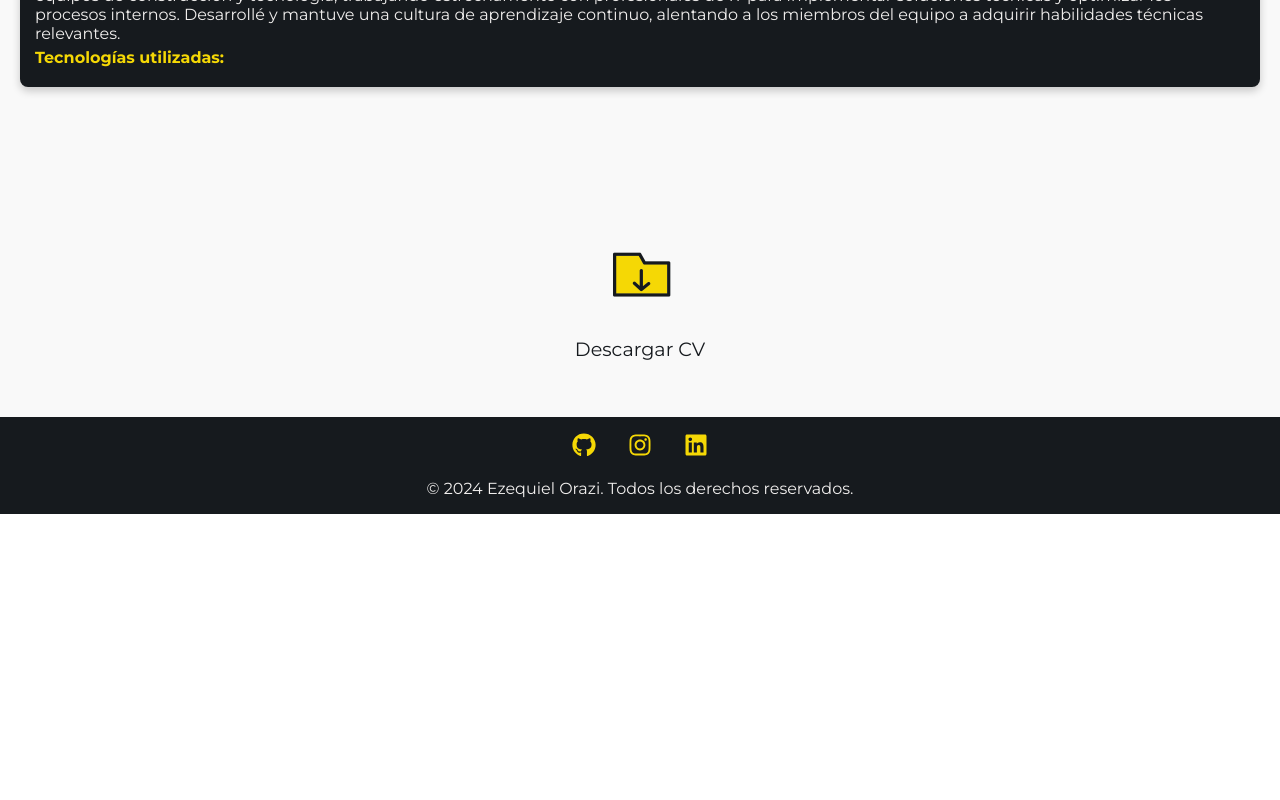
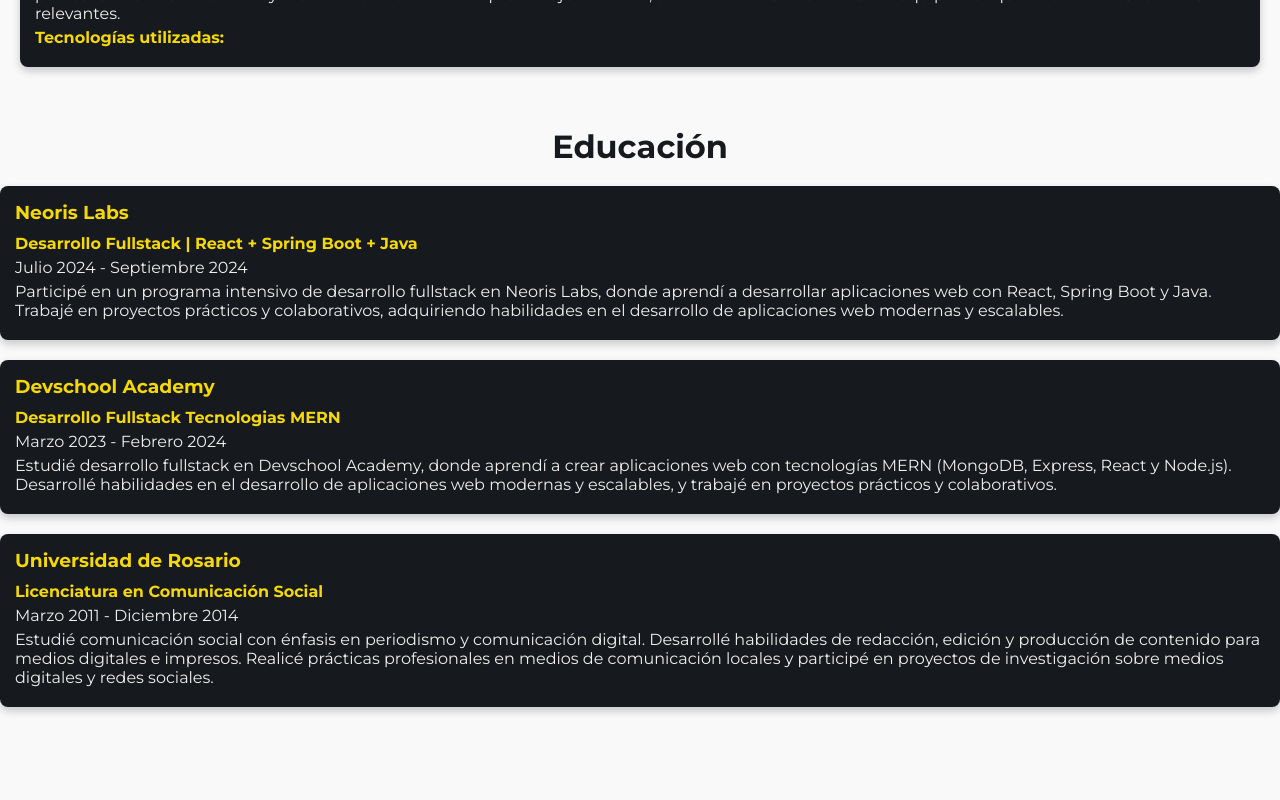
Before and after one commit to Ezzeorazi/mi-portafolio, a React (Vite) app: page /curriculum in a window 1280 px wide. Shown: the part 1000-1800 px from the top of the page. Before the commit the page ends 1514 px from the top, so only its background shows below. Built offline with nearby package versions, Linux system fonts and the light colour scheme.

Commit message:
Estudios, Contacto, foto blog

```diff
--- a/src/components/BlogEntry/BlogEntry.module.css
+++ b/src/components/BlogEntry/BlogEntry.module.css
@@ -10,7 +10,7 @@
 }
 
 .image {
-  width: 40%;
+  width: 25%;
   height: auto;
   border-radius: 8px;
   margin-right: 16px;
--- /dev/null
+++ b/src/components/Education/Education.jsx
@@ -0,0 +1,55 @@
+import React from "react";
+import styles from "./Education.module.css";
+
+const Education = () => {
+  const education = [
+    {
+		id: 1,
+		institution: "Neoris Labs",
+		degree: "Desarrollo Fullstack | React + Spring Boot + Java",
+		startDate: "Julio 2024",
+		endDate: "Septiembre 2024",
+		description:
+		  "Participé en un programa intensivo de desarrollo fullstack en Neoris Labs, donde aprendí a desarrollar aplicaciones web con React, Spring Boot y Java. Trabajé en proyectos prácticos y colaborativos, adquiriendo habilidades en el desarrollo de aplicaciones web modernas y escalables.",
+	  },
+	  {
+		id: 2,
+		institution: "Devschool Academy",
+		degree: "Desarrollo Fullstack Tecnologias MERN",
+		startDate: "Marzo 2023",
+		endDate: "Febrero 2024",
+		description:
+		  "Estudié desarrollo fullstack en Devschool Academy, donde aprendí a crear aplicaciones web con tecnologías MERN (MongoDB, Express, React y Node.js). Desarrollé habilidades en el desarrollo de aplicaciones web modernas y escalables, y trabajé en proyectos prácticos y colaborativos.",
+	  },
+	{
+      id: 4,
+      institution: "Universidad de Rosario",
+      degree: "Licenciatura en Comunicación Social",
+      startDate: "Marzo 2011",
+      endDate: "Diciembre 2014",
+      description:
+        "Estudié comunicación social con énfasis en periodismo y comunicación digital. Desarrollé habilidades de redacción, edición y producción de contenido para medios digitales e impresos. Realicé prácticas profesionales en medios de comunicación locales y participé en proyectos de investigación sobre medios digitales y redes sociales.",
+    },
+
+    // Agrega más estudios aquí
+  ];
+  return (
+    <div className={styles.educationContainer}>
+      <h2>Educación</h2>
+      {education.map((edu) => (
+        <div key={edu.id} className={styles.educationCard}>
+          <h3>{edu.institution}</h3>
+          <p>
+            <strong>{edu.degree}</strong>
+          </p>
+          <p>
+            {edu.startDate} - {edu.endDate}
+          </p>
+          <p>{edu.description}</p>
+        </div>
+      ))}
+    </div>
+  );
+};
+
+export default Education;
--- /dev/null
+++ b/src/components/Education/Education.module.css
@@ -0,0 +1,30 @@
+.educationContainer {
+    margin: 20px 0;
+  }
+
+.educationContainer h2 {
+    font-size: 2rem;
+    margin-bottom: 20px;
+}
+
+  .educationCard {
+    margin-bottom: 20px;
+    padding: 15px;
+    background-color: var(--color-dark);
+    color: var(--color-light);
+    border-radius: 8px;
+    box-shadow: 0 4px 8px rgba(0, 0, 0, 0.2);
+  }
+
+  .educationCard h3 {
+    margin-bottom: 10px;
+    color: var(--color-yellow);
+  }
+
+  .educationCard p {
+    margin: 5px 0;
+  }
+
+  .educationCard strong {
+    color: var(--color-yellow);
+  }
--- /dev/null
+++ b/src/components/Education/index.js
@@ -0,0 +1 @@
+export { default as Education } from './Education';
--- a/src/components/index.js
+++ b/src/components/index.js
@@ -4,3 +4,4 @@ export * from './Experience';
 export * from './Loading'
 export * from './BlogEntry'
 export * from './BurgerButton'
+export * from './Education'
--- a/src/pages/Blog/Blog.jsx
+++ b/src/pages/Blog/Blog.jsx
@@ -13,7 +13,7 @@ const Blog = () => {
 		title: "Creando una Aplicación de Blog con React",
 		date: "2023-10-14",
 		content: "En esta entrada, exploramos el proceso de creación de una aplicación de blog utilizando React. Comenzamos configurando el entorno de desarrollo con Vite, una herramienta de construcción rápida y ligera. Luego, creamos componentes reutilizables para las entradas del blog y la barra de búsqueda. También implementamos una funcionalidad de búsqueda en tiempo real para filtrar las entradas del blog según el término de búsqueda del usuario. Finalmente, añadimos estilos responsivos para asegurar que la aplicación se vea bien en dispositivos móviles y de escritorio. Este proyecto es un excelente ejemplo de cómo React puede ser utilizado para construir aplicaciones web dinámicas y modernas.",
-		imageUrl: "https://via.placeholder.com/600x400" // URL de la imagen
+		imageUrl: "trabajando-ia-pc.jpg" // URL de la imagen
 	  }
   ];
 
--- a/src/pages/Contacto/Contacto.jsx
+++ b/src/pages/Contacto/Contacto.jsx
@@ -10,6 +10,13 @@ const Contacto = () => {
     validate
   );
   const [isLoading, setIsLoading] = useState(true);
+
+  // Datos personales
+  const personalInfo = {
+    phone: "+54 3415957226",
+    city: "Rosario, Santa Fe, Argentina",
+    email: "Ezequiel.orazi90@gmail.com",
+  };
 
   useEffect(() => {
     // Simula una carga de datos
@@ -25,6 +32,7 @@ const Contacto = () => {
   return (
     <div className={styles.contactForm}>
       <h2>Contacto</h2>
+
       {formStatus.success && (
         <p className={styles.successMessage} aria-live="polite">
           {formStatus.success}
@@ -82,6 +90,24 @@ const Contacto = () => {
           {formStatus.isLoading ? "Enviando..." : "Enviar"}
         </button>
       </form>
+      <div className={styles.personalInfo}>
+        <p>
+          <strong>Teléfono:</strong>{" "}
+          <a href={`tel:${personalInfo.phone}`} className={styles.phone}>
+            {personalInfo.phone}
+          </a>
+        </p>
+        <p>
+          <strong>Ciudad de Residencia:</strong>{" "}
+          <span className={styles.city}>{personalInfo.city}</span>
+        </p>
+        <p>
+          <strong>Email:</strong>{" "}
+          <a href={`mailto:${personalInfo.email}`} className={styles.email}>
+            {personalInfo.email}
+          </a>
+        </p>
+      </div>
     </div>
   );
 };
--- a/src/pages/Contacto/Contacto.module.css
+++ b/src/pages/Contacto/Contacto.module.css
@@ -1,16 +1,30 @@
+.contactContainer {
+  padding: 20px;
+  background-color: var(--color-light);
+  border-radius: 8px;
+  box-shadow: 0 4px 8px rgba(0, 0, 0, 0.1);
+  max-width: 100%;
+}
+
 .contactForm {
-    max-width: 500px;
+  max-width: 600px;
   margin: 0 auto;
   padding: 2rem;
   background-color: var(--color-light);
-    border-radius: 8px;
-    box-shadow: 0 2px 10px rgba(0, 0, 0, 0.1);
-    padding-top: 100px;
+  border-radius: 12px;
+  box-shadow: 0 4px 20px rgba(0, 0, 0, 0.1);
+  transition: all 0.3s ease-in-out;
+}
+
+.contactForm:hover {
+  box-shadow: 0 6px 30px rgba(0, 0, 0, 0.15);
 }
 
 h2 {
   text-align: center;
   color: var(--color-dark);
+  font-size: 2rem;
+  margin-bottom: 1rem;
 }
 
 .formGroup {
@@ -21,6 +35,7 @@
   display: block;
   margin-bottom: 0.5rem;
   color: var(--color-dark);
+  font-weight: bold;
 }
 
 .formGroup input,
@@ -28,18 +43,22 @@
   width: 100%;
   padding: 0.75rem;
   border: 1px solid var(--color-gray);
-    border-radius: 4px;
+  border-radius: 8px;
   font-size: 1rem;
+  transition: border-color 0.3s ease-in-out, box-shadow 0.3s ease-in-out;
 }
 
 .formGroup input:focus,
 .formGroup textarea:focus {
   border-color: var(--color-pink);
+  box-shadow: 0 0 8px rgba(255, 105, 180, 0.2);
+  outline: none;
 }
 
 .error {
   color: var(--color-pink);
   font-size: 0.875rem;
+  margin-top: 0.5rem;
 }
 
 button {
@@ -47,10 +66,11 @@
   padding: 0.8rem;
   background-color: var(--color-yellow);
   border: none;
-    border-radius: 10px;
+  border-radius: 8px;
   color: var(--color-dark);
   font-size: 1rem;
   cursor: pointer;
+  transition: background-color 0.3s ease-in-out, color 0.3s ease-in-out;
 }
 
 button:hover {
@@ -64,3 +84,70 @@
   margin-bottom: 1rem;
   text-align: center;
 }
+
+.personalInfo {
+  margin: 20px;
+}
+
+.personalInfo p {
+  margin: 5px 0;
+  font-size: 1rem;
+  color: var(--color-dark);
+}
+
+.personalInfo a {
+  color: var(--color-primary);
+  text-decoration: none;
+  transition: color 0.3s ease;
+}
+
+.personalInfo a:hover {
+  color: var(--color-pink);
+}
+
+/* Media Queries for Responsiveness */
+@media (max-width: 768px) {
+  .contactForm {
+    padding: 1.5rem;
+  }
+
+  h2 {
+    font-size: 1.75rem;
+  }
+
+  .formGroup input,
+  .formGroup textarea {
+    font-size: 1rem;
+  }
+
+  button {
+    font-size: 1rem;
+  }
+
+  .personalInfo p {
+    font-size: 1rem;
+  }
+}
+
+@media (max-width: 480px) {
+  .contactForm {
+    padding: 1rem;
+  }
+
+  h2 {
+    font-size: 1.5rem;
+  }
+
+  .formGroup input,
+  .formGroup textarea {
+    font-size: 1rem;
+  }
+
+  button {
+    font-size: 1rem;
+  }
+
+  .personalInfo p {
+    font-size: 1rem;
+  }
+}
--- a/src/pages/Curriculum/Curriculum.jsx
+++ b/src/pages/Curriculum/Curriculum.jsx
@@ -2,6 +2,7 @@ import React, { useEffect, useState } from "react";
 import styles from "./Curriculum.module.css";
 import Experience from "../../components/Experience/Experience";
 import Loading from "../../components/Loading/Loading";
+import { Education } from "../../components";
 
 const Curriculum = ({}) => {
   const [isLoading, setIsLoading] = useState(true);
@@ -21,6 +22,7 @@ const Curriculum = ({}) => {
   return (
     <section className={styles.curriculum}>
       <Experience />
+      <Education />
       <div className={styles.cvDownload}>
         <a href="/pdf/Ezequiel_Orazi_CV.pdf" download="Ezequiel_Orazi_CV.pdf">
           <img
--- a/src/pages/Curriculum/Curriculum.module.css
+++ b/src/pages/Curriculum/Curriculum.module.css
@@ -2,7 +2,7 @@
     display: flex;
     flex-wrap: wrap;
     justify-content: center;
-    padding-top: 100px;
+    padding-top: 80px;
     padding-bottom: 30px;
     background-color: #f9f9f9;
 }
```
Also changed, not shown: public/trabajando-ia-pc.jpg (added). Lines whose indentation alone changed are shown as unchanged.
